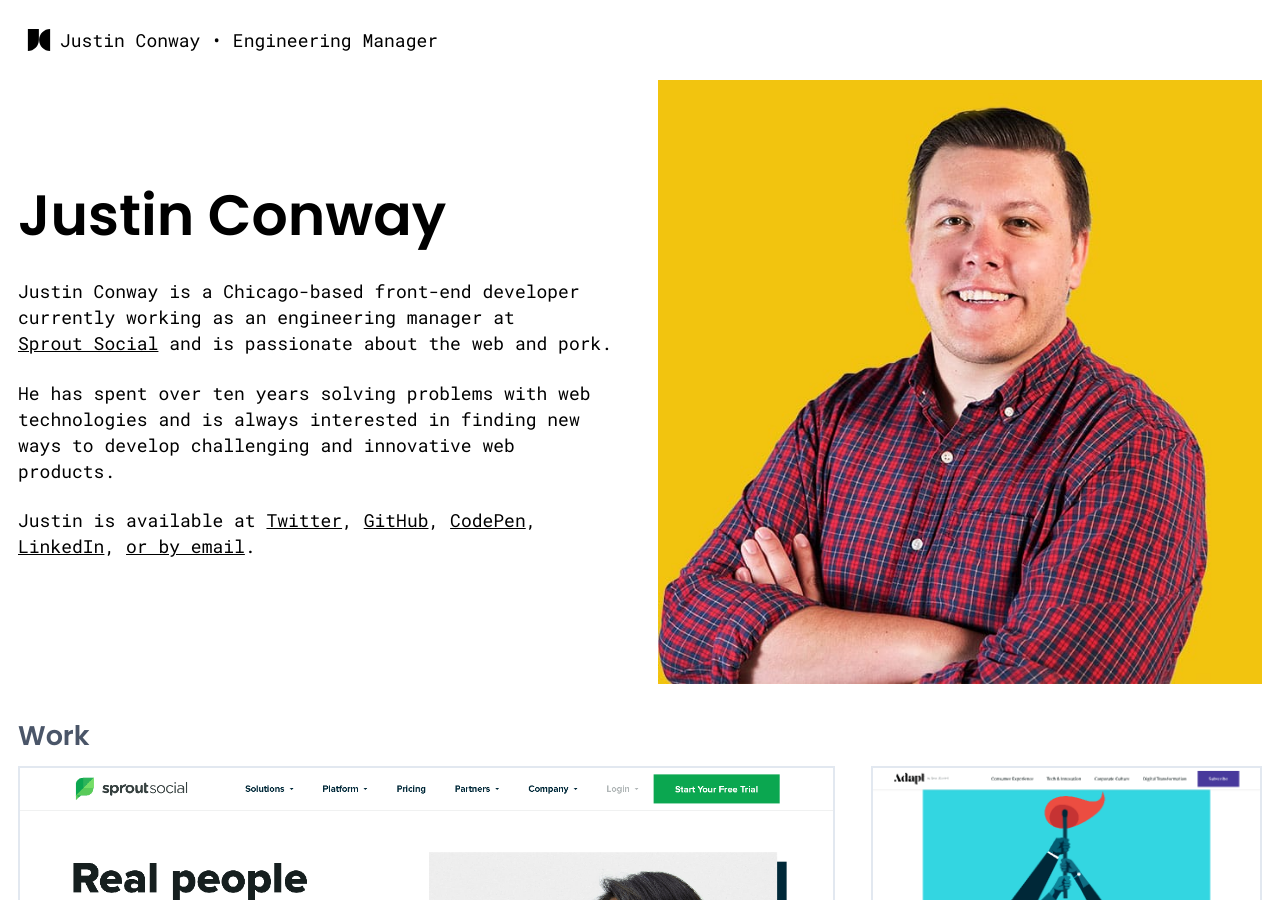
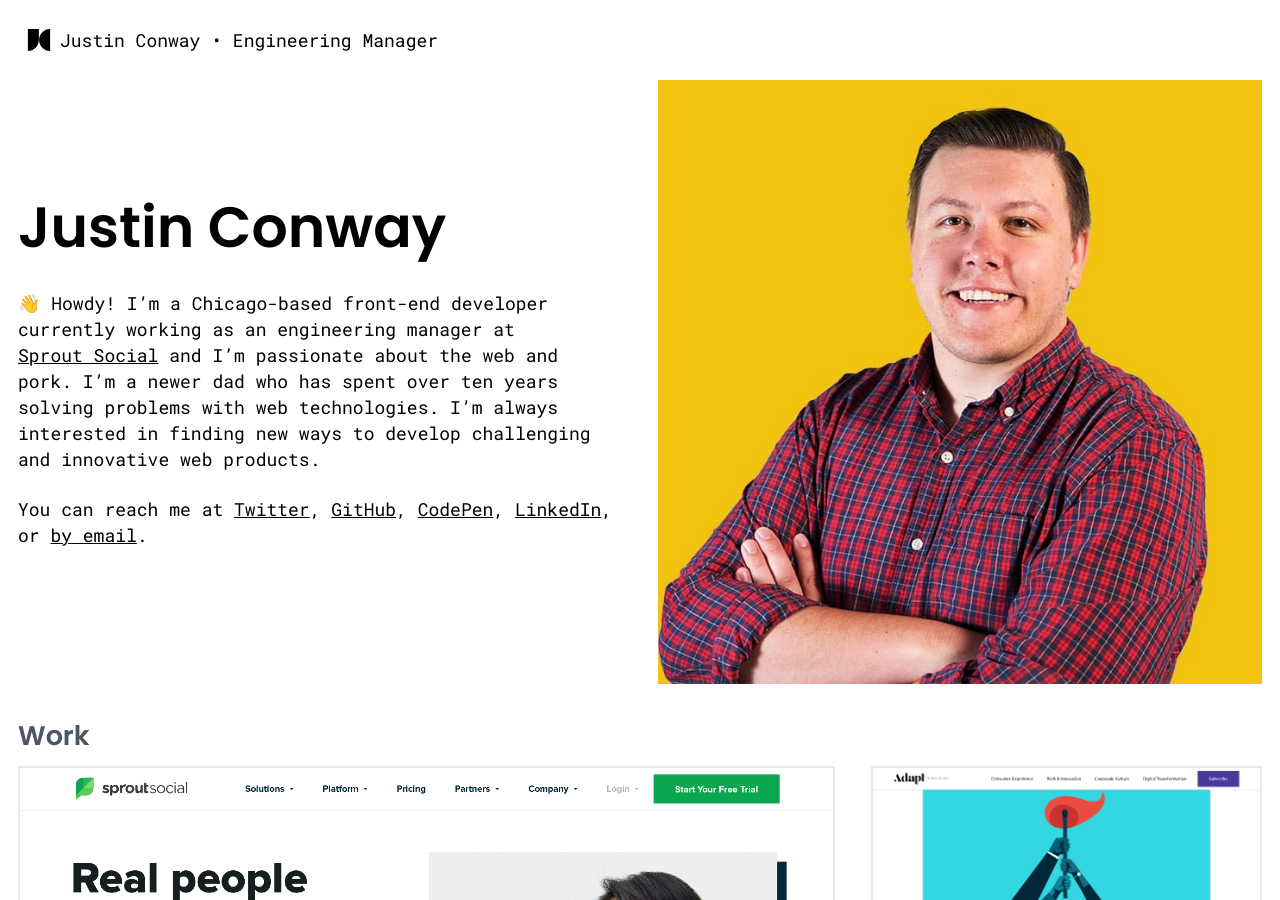
Before and after one commit to conwaydev/conwaydev.github.io, a Jekyll site: the page built from index.html, in a window 1280 px wide and 900 px high. Built offline with Jekyll 4.4.1, drawn with Linux system fonts in a browser that asks for light colours.

Commit message:
copy update

```diff
--- a/index.html
+++ b/index.html
@@ -17,16 +17,14 @@ layout: default
   <div class="w-full lg:w-1/2 px-4 mt-4 lg:mt-0">
     <h1>Justin Conway</h1>
 
-    <p>Justin Conway is a Chicago-based front-end developer currently working as an engineering manager at <a class="text-black hover:text-blue-600" href="//sproutsocial.com" target="_blank" rel="noreferrer">Sprout&nbsp;Social</a> and is passionate about the web and pork.</p>
+    <p>👋 Howdy! I’m a Chicago-based front-end developer currently working as an engineering manager at <a class="text-black hover:text-blue-600" href="//sproutsocial.com" target="_blank" rel="noreferrer">Sprout&nbsp;Social</a> and I’m passionate about the web and pork. I’m a newer dad who has spent over ten years solving problems with web technologies. I’m always interested in finding new ways to develop challenging and innovative web products.</p>
 
-    <p>He has spent over ten years solving problems with web technologies and is always interested in finding new ways to develop challenging and innovative web products.</p>
-
-    <p>Justin is available at
+    <p>You can reach me at
       <a target="_blank" class="text-black hover:text-blue-600" rel="noreferrer" href="https://twitter.com/conwaydev">Twitter</a>,
       <a target="_blank" class="text-black hover:text-blue-600" rel="noreferrer" href="https://github.com/conwaydev/">GitHub</a>,
       <a target="_blank" class="text-black hover:text-blue-600" rel="noreferrer" href="http://codepen.io/conwaydev/">CodePen</a>,
-      <a target="_blank" class="text-black hover:text-blue-600" rel="noreferrer" href="https://www.linkedin.com/in/justin-conway-a2260a94">LinkedIn</a>,
-      <a target="_blank" class="text-black hover:text-blue-600" rel="noreferrer" href="mailto:justin@conwaydev.com" title="Email">or by email</a>.
+      <a target="_blank" class="text-black hover:text-blue-600" rel="noreferrer" href="https://www.linkedin.com/in/justin-conway-a2260a94">LinkedIn</a>, or
+      <a target="_blank" class="text-black hover:text-blue-600" rel="noreferrer" href="mailto:justin@conwaydev.com" title="Email">by email</a>.
     </p>
   </div>
 </section>
```
